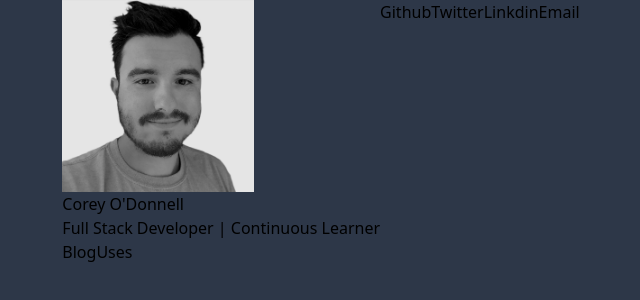
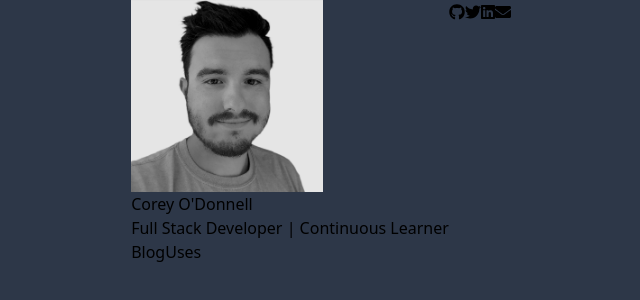
Before and after one commit to codebycorey/codebycorey.com, a Next.js app: page / in a window 1280 px wide. Shown: the top 300 px of the page, without its empty margins (319-959 px from the left). Built offline with nearby package versions, Linux system fonts and the light colour scheme.

Commit message:
Add font awesome, add href and changed icons on social

```diff
--- a/package.json
+++ b/package.json
@@ -8,6 +8,10 @@
     "start": "next start"
   },
   "dependencies": {
+    "@fortawesome/fontawesome-svg-core": "^1.2.29",
+    "@fortawesome/free-brands-svg-icons": "^5.13.1",
+    "@fortawesome/free-solid-svg-icons": "^5.13.1",
+    "@fortawesome/react-fontawesome": "^0.1.11",
     "date-fns": "^2.14.0",
     "gray-matter": "^4.0.2",
     "install": "^0.13.0",
--- a/pages/index.tsx
+++ b/pages/index.tsx
@@ -4,6 +4,9 @@ import utilStyles from '../styles/utils.module.css'
 import { getSortedPostsData } from '../lib/posts';
 import Link from 'next/link';
 import Date from '../components/date';
+import { FontAwesomeIcon } from '@fortawesome/react-fontawesome';
+import { faGithub, faTwitter, faLinkedin } from '@fortawesome/free-brands-svg-icons';
+import { faEnvelope } from '@fortawesome/free-solid-svg-icons';
 
 export default function Home({ allPostsData }: any) {
   return (
@@ -20,10 +23,10 @@ export default function Home({ allPostsData }: any) {
           <a href="">Uses</a>
         </div>
         <div>
-          <a href="">Github</a>
-          <a href="">Twitter</a>
-          <a href="">Linkdin</a>
-          <a href="">Email</a>
+          <a href="https://github.com/CodeByCorey"><FontAwesomeIcon icon={faGithub}></FontAwesomeIcon></a>
+          <a href="https://twitter.com/codewithcorey"><FontAwesomeIcon icon={faTwitter}></FontAwesomeIcon></a>
+          <a href="https://www.linkedin.com/in/rcodonnell/"><FontAwesomeIcon icon={faLinkedin}></FontAwesomeIcon></a>
+          <a href="mailto:me@coreyodonnell.com"><FontAwesomeIcon icon={faEnvelope}></FontAwesomeIcon></a>
         </div>
       </header>
     </div>
```
Also changed, not shown: 1 other file (tests, documents, lock files or other folders).
